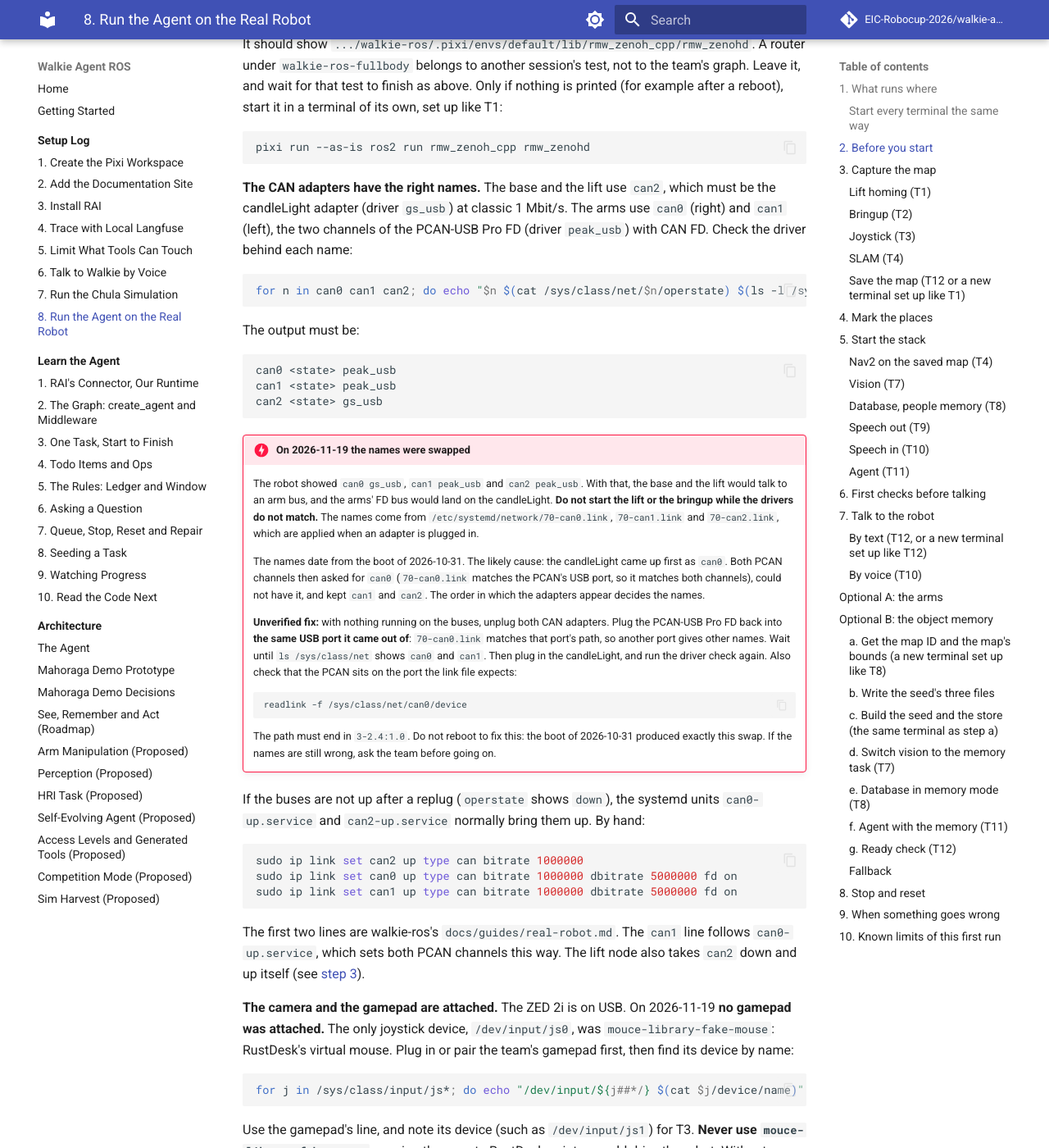
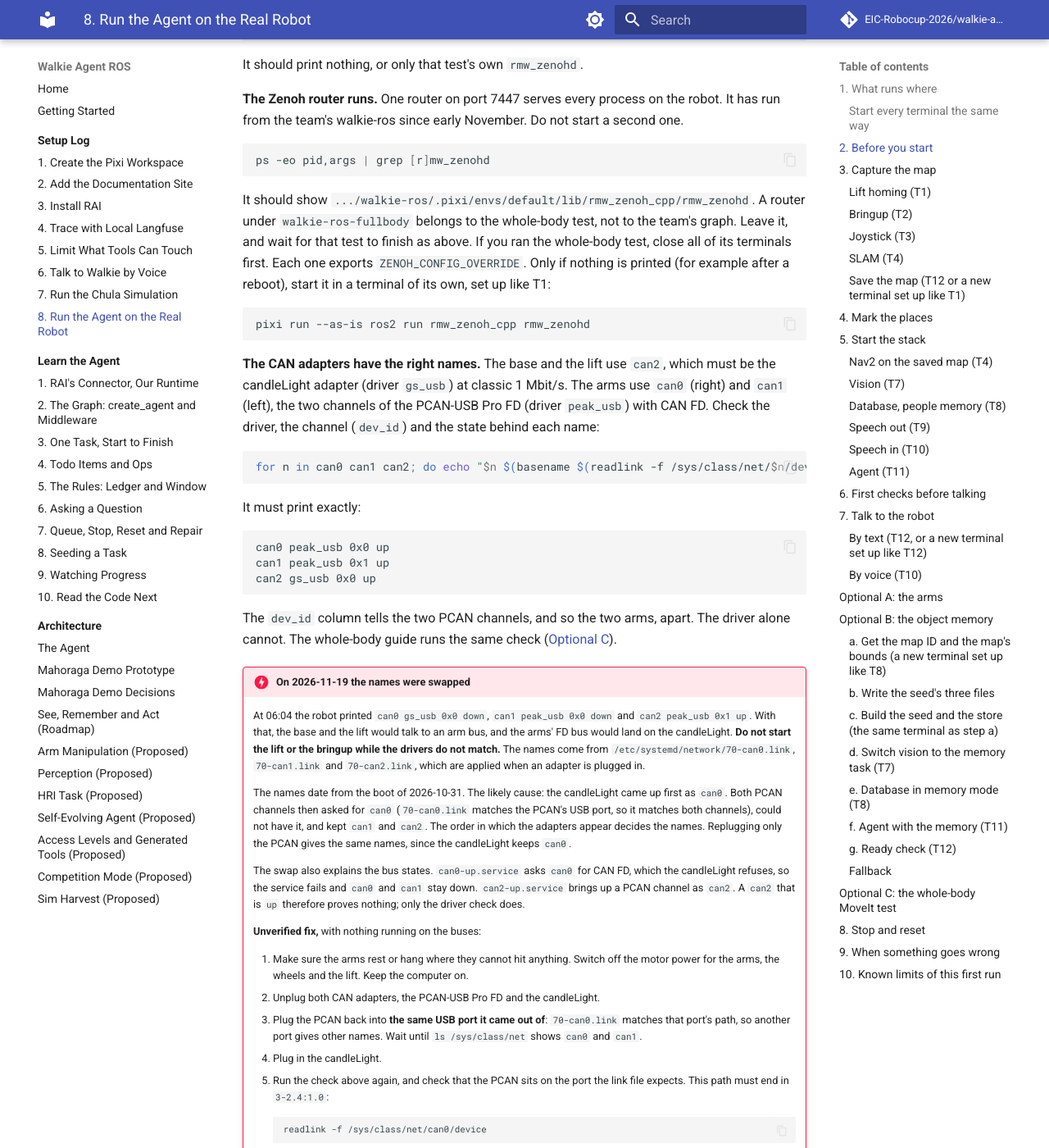
Before and after one commit to EIC-Robocup-2026/walkie-agent-ros, an MkDocs documentation site: the page built from docs/setup/09-real-robot.md, in a window 1280 px wide and 1400 px high, scrolled down 3470 px. Shown: the whole window at 82% size. Built offline with MkDocs 1.6.1 and Material for MkDocs 9.7.7, drawn with Linux system fonts in a browser that asks for light colours; comment, search, counter and statistics services are not loaded; some of the changed text lies outside the part shown.

Commit message:
docs: align the robot guide's can check with the whole-body guide and guard against its leftovers

````diff
--- a/docs/setup/09-real-robot.md
+++ b/docs/setup/09-real-robot.md
@@ -26,7 +26,8 @@ read from that working tree. If someone changes it, check the command again.
 
 The first run is the **basic run**: map, Nav2, vision, the people database, the
 agent and voice. The arms and the object memory are optional steps after it.
-Do the basic run first.
+Do the basic run first. The whole-body MoveIt experiment is a separate test
+([Optional C](#optional-c-the-whole-body-moveit-test)).
 
 ## 1. What runs where
 
@@ -65,6 +66,7 @@ In **T1 to T6** (the team's walkie-ros):
 ```bash
 export PATH=$HOME/.pixi/bin:$PATH
 export ROS_DOMAIN_ID=23
+unset ZENOH_CONFIG_OVERRIDE ZENOH_SESSION_CONFIG_URI ZENOH_ROUTER_CONFIG_URI
 export MAP_NAME=31_19112026_lab
 export MAP=$HOME/Project/robocup_ros_ws/walkie-ros/navigation/walkie-navigation/map/$MAP_NAME
 cd ~/Project/robocup_ros_ws/walkie-ros
@@ -75,6 +77,7 @@ In **T7 to T12**, the same lines, and then the checkout of that terminal:
 ```bash
 export PATH=$HOME/.pixi/bin:$PATH
 export ROS_DOMAIN_ID=23
+unset ZENOH_CONFIG_OVERRIDE ZENOH_SESSION_CONFIG_URI ZENOH_ROUTER_CONFIG_URI
 export MAP_NAME=31_19112026_lab
 export MAP=$HOME/Project/robocup_ros_ws/walkie-ros/navigation/walkie-navigation/map/$MAP_NAME
 cd ~/Project/robocup_experiments/walkie-agent-ros    # T7: walkie-vision, T8: walkie-database
@@ -87,6 +90,11 @@ cd ~/Project/robocup_experiments/walkie-agent-ros    # T7: walkie-vision, T8: wa
   `~/.bashrc` on the robot sets it. Under Zenoh the domain is part of every
   topic's key, so a terminal without it sees nothing, and nothing reports an
   error.
+- **The `unset` line matters after the whole-body test** ([Optional C](#optional-c-the-whole-body-moveit-test)).
+  That test's terminals export `ZENOH_CONFIG_OVERRIDE`, which sends every
+  process started there to its private router on port 7499. A process there
+  is cut off from this page's graph, and `ROS_DOMAIN_ID` still reads `23`.
+  New terminals are safer than reused ones.
 - In the team's walkie-ros, always use **`pixi run --as-is`**. Its `pixi.toml`
   and `pixi.lock` have uncommitted edits, and a plain `pixi run` could re-solve
   or reinstall the team's environment. `--as-is` runs the environment as it is
@@ -107,13 +115,16 @@ ps -eo pid,args | grep -E '[r]eal_omnibot|[l]ift_homing|[m]apping_Nav2|[l]ocaliz
 
 The team's walkie-commander web UI (`walkie-commander/.venv/bin/python main.py`)
 runs on the robot. It is a launcher for saved commands. Make sure no teammate
-starts the bringup through it while you test. On 2026-11-19, another session
-was also building `~/Project/robocup_experiments/walkie-ros-fullbody`, which
-loads the CPU. Check that it has finished:
+starts the bringup through it while you test. The whole-body MoveIt test
+([Optional C](#optional-c-the-whole-body-moveit-test)) drives the same CAN
+buses from `~/Project/robocup_experiments/walkie-ros-fullbody`. Check that none
+of its nodes run:
 
 ```bash
-ps -eo pid,args | grep -E '[w]alkie-ros-fullbody|[c]olcon'
+ps -eo pid,args | grep -E '[w]alkie-ros-fullbody'
 ```
+
+It should print nothing, or only that test's own `rmw_zenohd`.
 
 **The Zenoh router runs.** One router on port 7447 serves every process on the
 robot. It has run from the team's walkie-ros since early November. Do not start
@@ -124,8 +135,10 @@ ps -eo pid,args | grep [r]mw_zenohd
 ```
 
 It should show `.../walkie-ros/.pixi/envs/default/lib/rmw_zenoh_cpp/rmw_zenohd`.
-A router under `walkie-ros-fullbody` belongs to another session's test, not to
-the team's graph. Leave it, and wait for that test to finish as above.
+A router under `walkie-ros-fullbody` belongs to the whole-body test, not to
+the team's graph. Leave it, and wait for that test to finish as above. If you
+ran the whole-body test, close all of its terminals first. Each one exports
+`ZENOH_CONFIG_OVERRIDE`.
 Only if nothing is printed (for example after a reboot), start it in a terminal
 of its own, set up like T1:
 
@@ -136,22 +149,28 @@ pixi run --as-is ros2 run rmw_zenoh_cpp rmw_zenohd
 **The CAN adapters have the right names.** The base and the lift use `can2`,
 which must be the candleLight adapter (driver `gs_usb`) at classic 1 Mbit/s.
 The arms use `can0` (right) and `can1` (left), the two channels of the PCAN-USB
-Pro FD (driver `peak_usb`) with CAN FD. Check the driver behind each name:
+Pro FD (driver `peak_usb`) with CAN FD. Check the driver, the channel
+(`dev_id`) and the state behind each name:
 
 ```bash
-for n in can0 can1 can2; do echo "$n $(cat /sys/class/net/$n/operstate) $(ls -l /sys/class/net/$n/device/driver | sed 's/.*\///')"; done
+for n in can0 can1 can2; do echo "$n $(basename $(readlink -f /sys/class/net/$n/device/driver)) $(cat /sys/class/net/$n/dev_id) $(cat /sys/class/net/$n/operstate)"; done
 ```
 
-The output must be:
+It must print exactly:
 
 ```text
-can0 <state> peak_usb
-can1 <state> peak_usb
-can2 <state> gs_usb
+can0 peak_usb 0x0 up
+can1 peak_usb 0x1 up
+can2 gs_usb 0x0 up
 ```
 
+The `dev_id` column tells the two PCAN channels, and so the two arms, apart.
+The driver alone cannot. The whole-body guide runs the same check
+([Optional C](#optional-c-the-whole-body-moveit-test)).
+
 !!! danger "On 2026-11-19 the names were swapped"
-    The robot showed `can0 gs_usb`, `can1 peak_usb` and `can2 peak_usb`. With
+    At 06:04 the robot printed `can0 gs_usb 0x0 down`, `can1 peak_usb 0x0
+    down` and `can2 peak_usb 0x1 up`. With
     that, the base and the lift would talk to an arm bus, and the arms' FD bus
     would land on the candleLight. **Do not start the lift or the bringup while
     the drivers do not match.** The names come from
@@ -162,24 +181,37 @@ can2 <state> gs_usb
     candleLight came up first as `can0`. Both PCAN channels then asked for
     `can0` (`70-can0.link` matches the PCAN's USB port, so it matches both
     channels), could not have it, and kept `can1` and `can2`. The order in
-    which the adapters appear decides the names.
+    which the adapters appear decides the names. Replugging only the PCAN
+    gives the same names, since the candleLight keeps `can0`.
 
-    **Unverified fix:** with nothing running on the buses, unplug both CAN
-    adapters. Plug the PCAN-USB Pro FD back into **the same USB port it came
-    out of**: `70-can0.link` matches that port's path, so another port gives
-    other names. Wait until `ls /sys/class/net` shows `can0` and `can1`. Then
-    plug in the candleLight, and run the driver check again. Also check that
-    the PCAN sits on the port the link file expects:
+    The swap also explains the bus states. `can0-up.service` asks `can0` for
+    CAN FD, which the candleLight refuses, so the service fails and `can0` and
+    `can1` stay down. `can2-up.service` brings up a PCAN channel as `can2`. A
+    `can2` that is `up` therefore proves nothing; only the driver check does.
 
-    ```bash
-    readlink -f /sys/class/net/can0/device
-    ```
+    **Unverified fix,** with nothing running on the buses:
 
-    The path must end in `3-2.4:1.0`. Do not reboot to fix this: the boot of
-    2026-10-31 produced exactly this swap. If the names are still wrong, ask
-    the team before going on.
+    1. Make sure the arms rest or hang where they cannot hit anything. Switch
+       off the motor power for the arms, the wheels and the lift. Keep the
+       computer on.
+    2. Unplug both CAN adapters, the PCAN-USB Pro FD and the candleLight.
+    3. Plug the PCAN back into **the same USB port it came out of**:
+       `70-can0.link` matches that port's path, so another port gives other
+       names. Wait until `ls /sys/class/net` shows `can0` and `can1`.
+    4. Plug in the candleLight.
+    5. Run the check above again, and check that the PCAN sits on the port the
+       link file expects. This path must end in `3-2.4:1.0`:
 
-If the buses are not up after a replug (`operstate` shows `down`), the systemd
+        ```bash
+        readlink -f /sys/class/net/can0/device
+        ```
+
+    6. Switch the motor power back on.
+
+    Do not reboot to fix this: the boot of 2026-10-31 produced exactly this
+    swap. If the names are still wrong, ask the team before going on.
+
+If the buses are not up after a replug (the last column shows `down`), the systemd
 units `can0-up.service` and `can2-up.service` normally bring them up. By hand:
 
 ```bash
@@ -603,6 +635,30 @@ echo $ROS_DOMAIN_ID
 It must print `23`. Check it in every terminal you opened.
 
 ```bash
+grep -lz '^ZENOH_CONFIG_OVERRIDE=' /proc/[0-9]*/environ 2>/dev/null | cut -d/ -f3 | xargs -r ps -o pid,args -p
+```
+
+This lists every process that started with the whole-body test's router
+setting. It must print nothing, apart from that test's own `rmw_zenohd` while
+its router is up.
+
+- A `bash` line is a terminal opened for the whole-body test. `/proc` keeps
+  the environment a process started with, so the shell still shows after the
+  `unset` line. Processes started after that line are fine.
+- Any other line is a process connected to the wrong router. Stop it, and
+  start it again from a new terminal set up as in
+  [step 1](#start-every-terminal-the-same-way).
+
+Then stop the `ros2` command-line daemon. It caches the graph, and one started
+from a whole-body terminal keeps showing that test's router:
+
+```bash
+pixi run --frozen ros2 daemon stop
+```
+
+The next `ros2` command starts a fresh one from T12.
+
+```bash
 pixi run --frozen ros2 action list
 ```
 
@@ -741,7 +797,8 @@ Nav2. The lift (T1) keeps running.
 
 1. Stop the agent (Ctrl+C in T11), then Nav2 (T4), then the bringup (T2).
 2. Start the bringup in T2 without the arm arguments. **The arms move at
-   start.** Clear the space around them.
+   start:** the arm driver commands every joint to 0 rad at once. Clear the
+   space around them, and keep hands away from the grippers.
 
     ```bash
     pixi run --as-is ros2 launch robot_bringup real_omnibot.launch.py
@@ -771,6 +828,13 @@ Nav2. The lift (T1) keeps running.
 Without `--use-sim-time`, the agent offers no pose marked
 `tried_on_robot = false` in `config/arm_poses.toml`. With an arm out, `go_to` and
 `move_relative` refuse to drive.
+
+**When the bringup stops, the arms fall.** The arm driver turns the arm motors
+off, and nothing holds the arms up. How far they drop has not been measured.
+The agent does not lower the arms when it exits, and `hands_up` or `standby`
+leave the elbows raised. So before stopping T11, ask the agent to put both
+arms at `home`, and wait until they are still. Before stopping T2, clear the
+space below the arms.
 
 ## Optional B: the object memory
 
@@ -965,6 +1029,25 @@ If `db-memory` refuses or misbehaves:
 The agent then loses only `recall_object`, `list_room_objects` and
 `go_to_object`. The people memory and the live `find_objects` keep working.
 
+## Optional C: the whole-body MoveIt test
+
+The whole-body MoveIt experiment is a separate test with its own guide. It uses
+no agent, vision or database. Its checkout is
+`~/Project/robocup_experiments/walkie-ros-fullbody` (`feat/moveit-full-body`,
+`df1da45`), and its guide is `docs/guides/whole-body-real-robot.md` there.
+
+- **Never run it at the same time as this page's stack.** Stop every terminal
+  from this page first ([step 8](#8-stop-and-reset)). Both drive the same CAN
+  buses, and a separate router or ROS domain does not separate CAN.
+- It runs on its own Zenoh router, port 7499, with `ROS_DOMAIN_ID=77`. Open new
+  terminals and set them up as that guide says, not as T1.
+- Its stage 1 is a MuJoCo rehearsal with RViz and needs no hardware. Before its
+  stage 2, which powers the arms, do the CAN driver check in
+  [step 2](#2-before-you-start).
+- Its stage 3, whole-body goals that move the lift on the real robot, is held
+  back, because the lift node does not follow a plan's timing. That guide
+  explains why.
+
 ## 8. Stop and reset
 
 **Stop the task.** A bare `stop`, `never mind` or `nevermind`, typed or spoken,
@@ -997,8 +1080,15 @@ over again 0.5 s after you let go, unless its goal was cancelled. A cancelled
 goal does not prove that the wheels stopped. The agent's stop
 latency on the real robot was never measured.
 
-**Shut down.** Press Ctrl+C once in each terminal, in this order, and wait for
-each to exit:
+**Shut down.** With the arms running ([Optional A](#optional-a-the-arms)), first
+ask the agent to put both arms at `home`, and wait until they are still:
+
+```bash
+pixi run --frozen ros2 topic pub -w 1 --once /from_human rai_interfaces/msg/HRIMessage "{text: 'put both arms at home'}"
+```
+
+Then press Ctrl+C once in each terminal, in this order, and wait for each to
+exit:
 
 1. T11 agent. It cancels a running Nav2 goal. A second Ctrl+C forces an exit
    with code 3, and the goal's state is then unknown.
@@ -1007,7 +1097,8 @@ each to exit:
 4. T6 commander, T5 MoveIt (if running).
 5. T4 Nav2 or SLAM.
 6. T3 joystick.
-7. T2 bringup.
+7. T2 bringup. With the arms, they fall when it stops
+   ([Optional A](#optional-a-the-arms)).
 8. T1 lift homing, **last**. It takes `can2` down when it exits.
 
 Leave the Zenoh router running.
````
